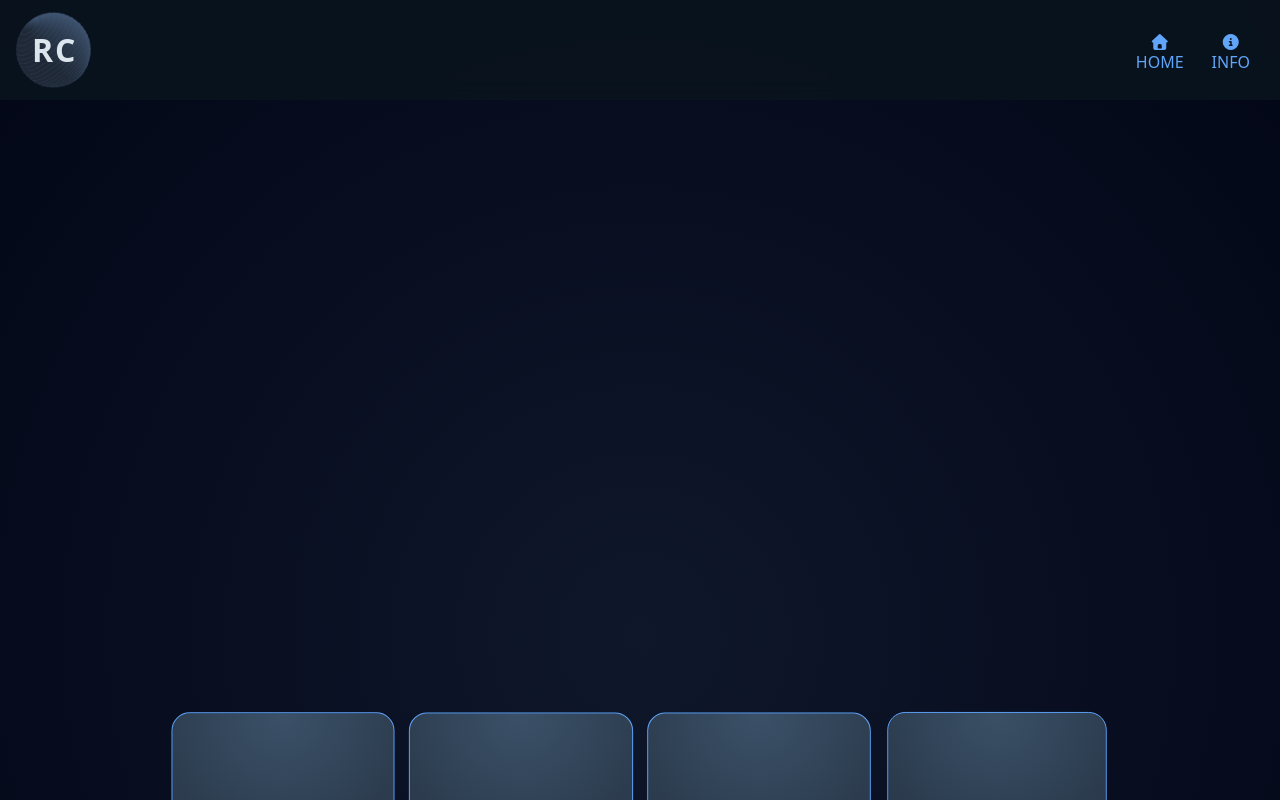
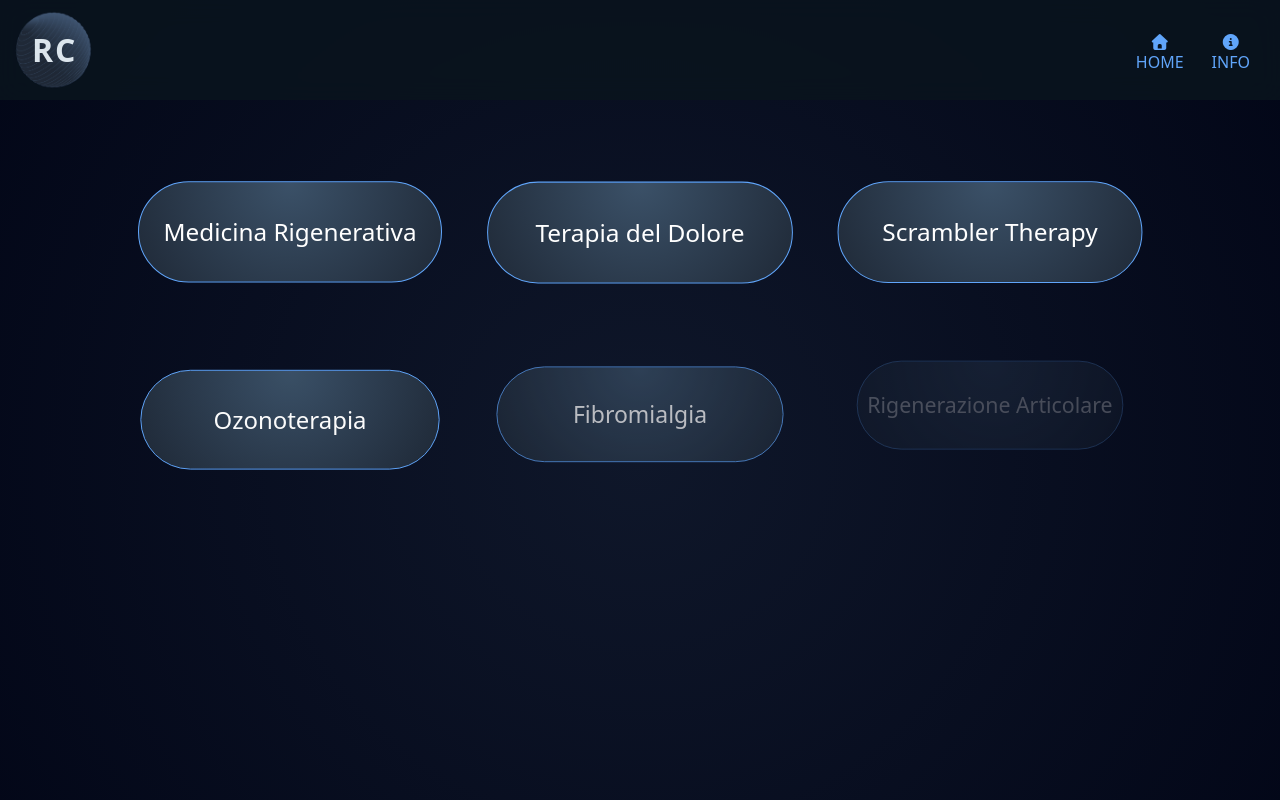
Before and after one commit to CarloDettori/heal-terapy-fe, a React (Vite) app: page / in a window 1280 px wide. Both pictures are taken after a click on the button "Scopri di più ↓". Shown: the top 800 px of the page. Built offline with nearby package versions, Linux system fonts and the light colour scheme.

Commit message:
aggiunta button medicina estetica e terapia del dolore

```diff
--- a/src/components/common/HeroComponent.jsx
+++ b/src/components/common/HeroComponent.jsx
@@ -3,7 +3,7 @@
 import SphereDisintegration from "./SphereDisintegration.jsx";
 import Header from "../../layout/Header.jsx"
 
-export default function HeroComponent() {
+export default function HeroComponent({ regenerativeRef, painRef }) {
 
     const [hidden, setHidden] = useState(false);
 
@@ -20,7 +20,7 @@
             <section className="hero-section">
                 <h1 className={`hero-title px-10 text-center absolute ${hidden ? "hero-hidden-by-button" : ""}`}>RC<br />Ambulatorio Medico<br />Terapia del dolore<br />Medicina rigenerativa</h1>
 
-                <SphereDisintegration />
+                <SphereDisintegration regenerativeRef={regenerativeRef} painRef={painRef} />
 
             </section>
 
--- a/src/components/common/SphereDisintegration.jsx
+++ b/src/components/common/SphereDisintegration.jsx
@@ -1,9 +1,48 @@
 import { useState } from "react";
 import anime from "animejs";
 import BreathingSphereComponent from "./BreathingSphereComponent.jsx";
+import { Link } from "react-router-dom";
 
-export default function SphereDisintegration() {
-    const [disintegrated, setDisintegrated] = useState(false);
+export default function SphereDisintegration({ regenerativeRef, painRef }) {
+    const [disintegrated, setDisintegrated] = useState(false)
+    const links = [
+        {
+            id: 3,
+            title: "Scrambler Therapy",
+            link: "/info/4"
+        },
+        {
+            id: 4,
+            title: "Ozonoterapia",
+            link: "/info/1"
+        },
+        {
+            id: 5,
+            title: "Fibromialgia",
+            link: "/info/5"
+        },
+        {
+            id: 6,
+            title: "Rigenerazione Articolare",
+            link: "/info/6"
+        },
+        {
+            id: 7,
+            title: "Medicina Estetica",
+            link: "/info/3"
+        },
+        {
+            id: 8,
+            title: "Trattamenti Mini-invasivi",
+            link: "/info/7"
+        },
+    ]
+
+    function scrollTo(target) {
+        if (target && target.current && typeof target.current.scrollIntoView === "function") {
+            target.current.scrollIntoView({ behavior: "smooth", block: "start" });
+        }
+    }
 
     const handleDisintegration = () => {
         if (disintegrated) return;
@@ -126,14 +165,32 @@
     };
 
     return (
-        <div className="sphere-disintegration-wrapper relative my-20">
-            <div className="sphere-container">
+        <>
+            <div className="sphere-container mt-30">
                 <BreathingSphereComponent />
             </div>
+            <div className="sphere-disintegration-wrapper relative my-20">
+
                 <div className={`grid-container flex flex-wrap ${disintegrated ? "visible" : ""} absolute`}>
-                {Array.from({ length: 8 }).map((_, i) => (
-                    <div key={i} className="grid-circle" />
+
+                    <button className="grid-circle hover:scale-120 cursor-pointer" onClick={() => {
+                        scrollTo(regenerativeRef)
+                    }}>
+                        <h1>Medicina Rigenerativa</h1>
+                    </button>
+
+                    <button className="grid-circle hover:scale-120 cursor-pointer" onClick={() => {
+                        scrollTo(painRef)
+                    }}>
+                        <h1>Terapia del Dolore</h1>
+                    </button>
+
+                    {links.map((link) => (
+                        <Link to={link.link} key={link.id} className="grid-circle hover:scale-120">
+                            <h1>{link.title}</h1>
+                        </Link>
                     ))}
+
                 </div>
                 <button
                     className="discover-btn"
@@ -142,5 +199,6 @@
                     Scopri di più ↓
                 </button>
             </div>
+        </>
     );
 }
--- a/src/index.css
+++ b/src/index.css
@@ -328,7 +328,7 @@
 
 .discover-btn {
     position: relative;
-    margin-top: -600px;
+    margin-bottom: 100px;
     padding: 12px 24px;
     font-size: 1.2rem;
     color: var(--lightest-theme);
@@ -347,21 +347,21 @@
 }
 
 .grid-container {
-
     /* layout in-flow: flex wrap responsive */
     position: relative;
     /* resta relativo al wrapper */
     display: flex;
     flex-wrap: wrap;
-    gap: 18px;
+    gap: 50px;
     justify-content: center;
     align-items: center;
     width: min(92vw, 1200px);
-    margin: 0 auto;
+    margin: 0px auto;
     pointer-events: none;
     /* verrà abilitato quando visibile */
     padding: 12px;
     box-sizing: border-box;
+    margin-top: -800px;
 
 }
 
@@ -371,10 +371,11 @@
 
 /* i cerchi partono tutti centrati nel container */
 .grid-circle {
+    margin: 20px 0;
     position: relative;
-    width: clamp(110px, 18vw, 220px);
-    height: clamp(110px, 18vw, 220px);
-    border-radius: 18px;
+    width: 300px;
+    height: 100px;
+    border-radius: 50px;
     opacity: 0;
     background: radial-gradient(circle at top, #3b5168, #1f2937);
     border: 1px solid var(--light-theme);
--- a/src/pages/HomePage.jsx
+++ b/src/pages/HomePage.jsx
@@ -143,7 +143,7 @@
     return (
         <>
 
-            <HeroComponent />
+            <HeroComponent regenerativeRef={regenerativeRef} painRef={painRef} />
 
             <section className="text-center">
 
@@ -155,7 +155,6 @@
                     {
                         knowledges.map((knowledges) => {
                             return (
-
 
                                 <div key={knowledges.id} className="max-w-100">
                                     <h1 className="font-bold">{knowledges.title}</h1>
```
Lines whose indentation alone changed are shown as unchanged.
